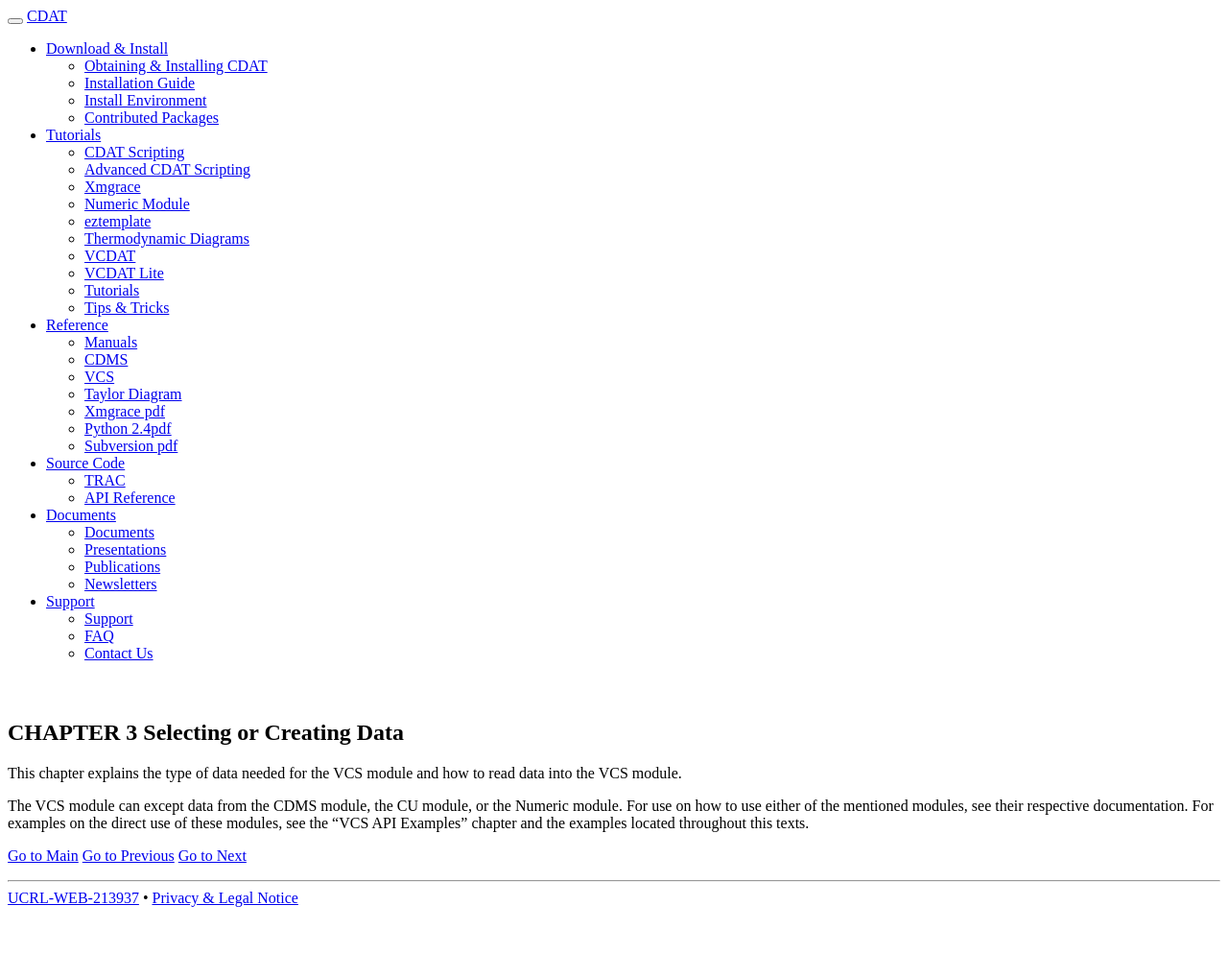
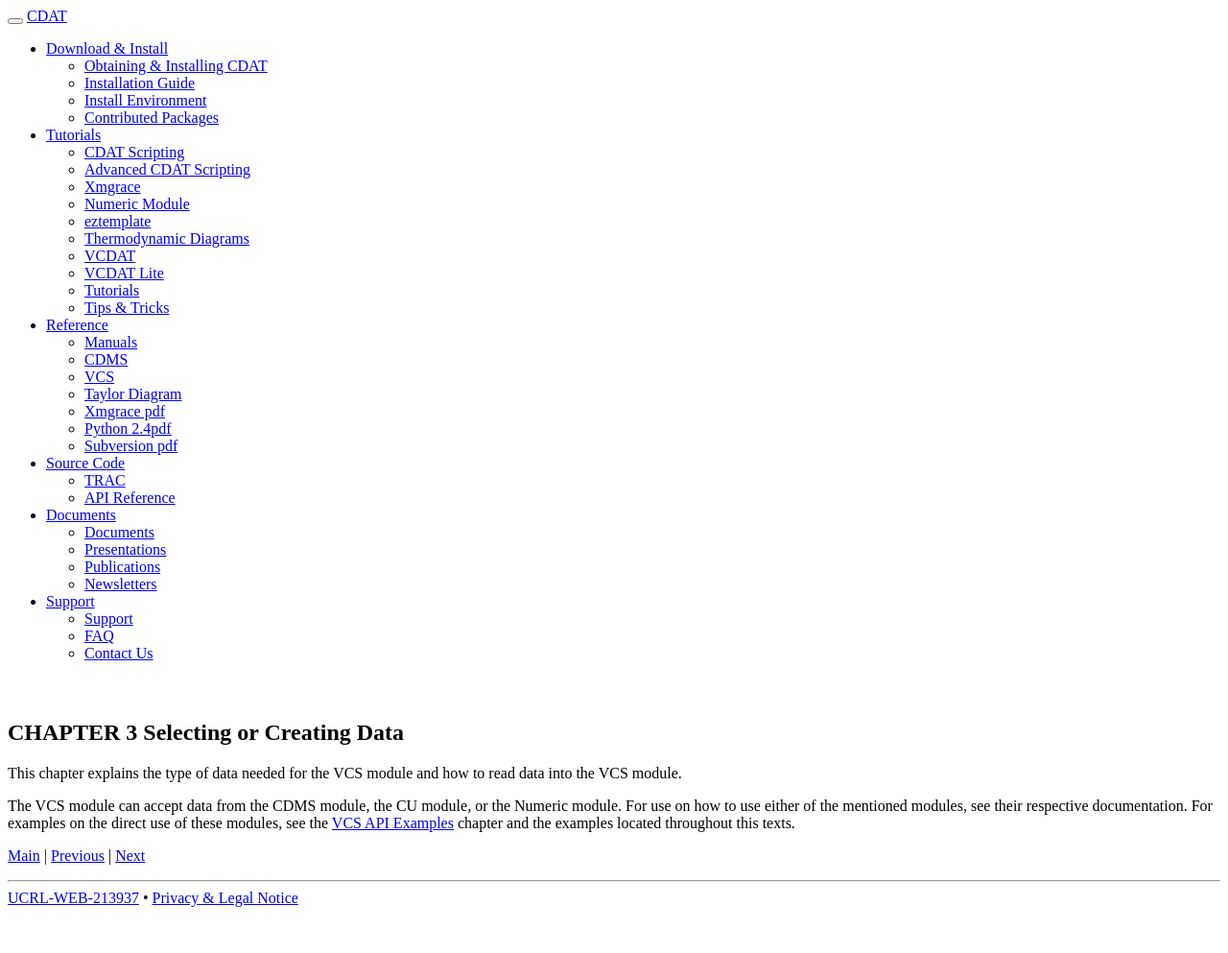
Before and after one commit to CDAT/cdat-old-site, a Jekyll site: the page built from vcs/vcs-3.md, in a window 1280 px wide. Shown: the whole page at 96% size. Built offline with Jekyll 4.4.1, drawn with Linux system fonts in a browser that asks for light colours; nearby versions of some CDN libraries.

Commit message:
Reformatted VCS-3

```diff
--- a/vcs/vcs-3.md
+++ b/vcs/vcs-3.md
@@ -8,10 +8,10 @@
 This chapter explains the type of data needed for the VCS module and how to
 read data into the VCS module.
 
-The VCS module can except data from the CDMS module, the CU module, or the
+The VCS module can accept data from the CDMS module, the CU module, or the
 Numeric module. For use on how to use either of the mentioned modules, see
 their respective documentation. For examples on the direct use of these
-modules, see the "VCS API Examples" chapter and the examples located
+modules, see the [VCS API Examples](vcs-8.html) chapter and the examples located
 throughout this texts.
 
-[Go to Main](vcs.html) [Go to Previous](vcs-2.html) [Go to Next](vcs-4.html)
+[Main](vcs.html) \| [Previous](vcs-2.html) \| [Next](vcs-4.html)
```
